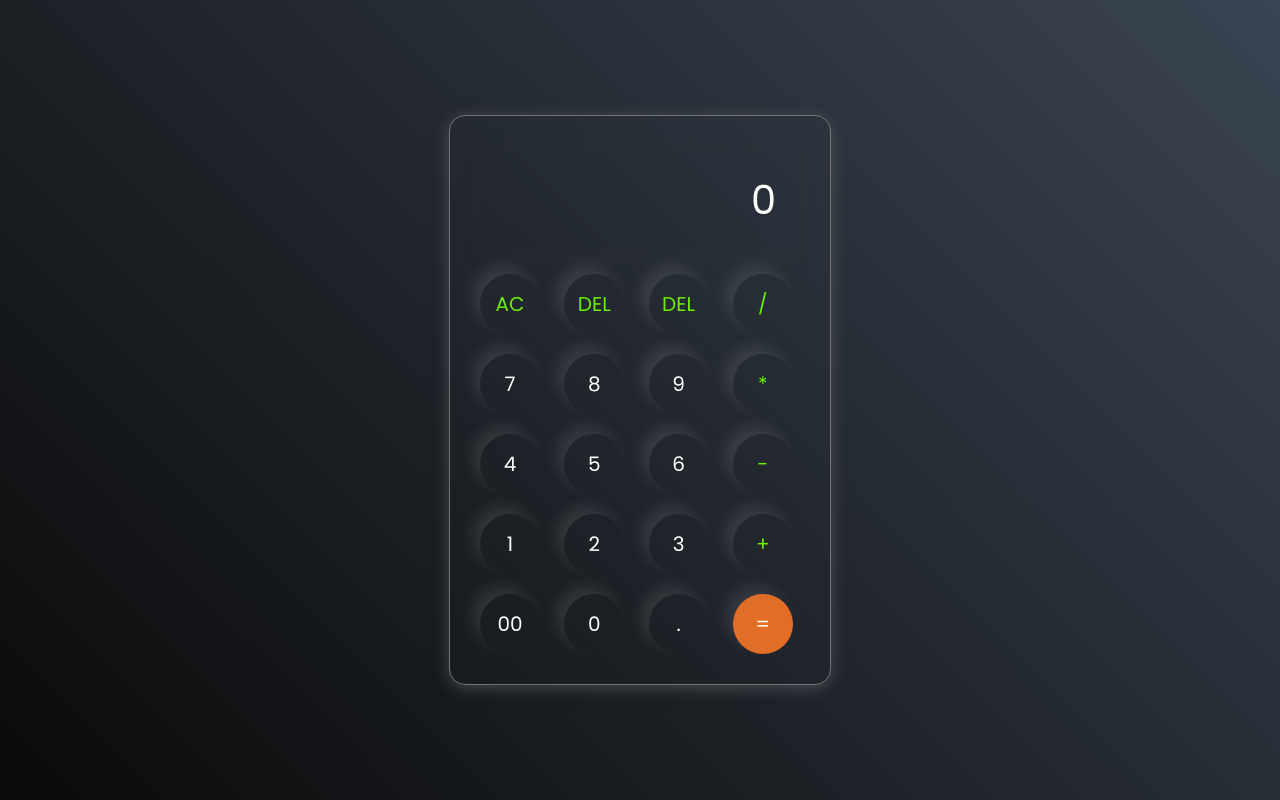
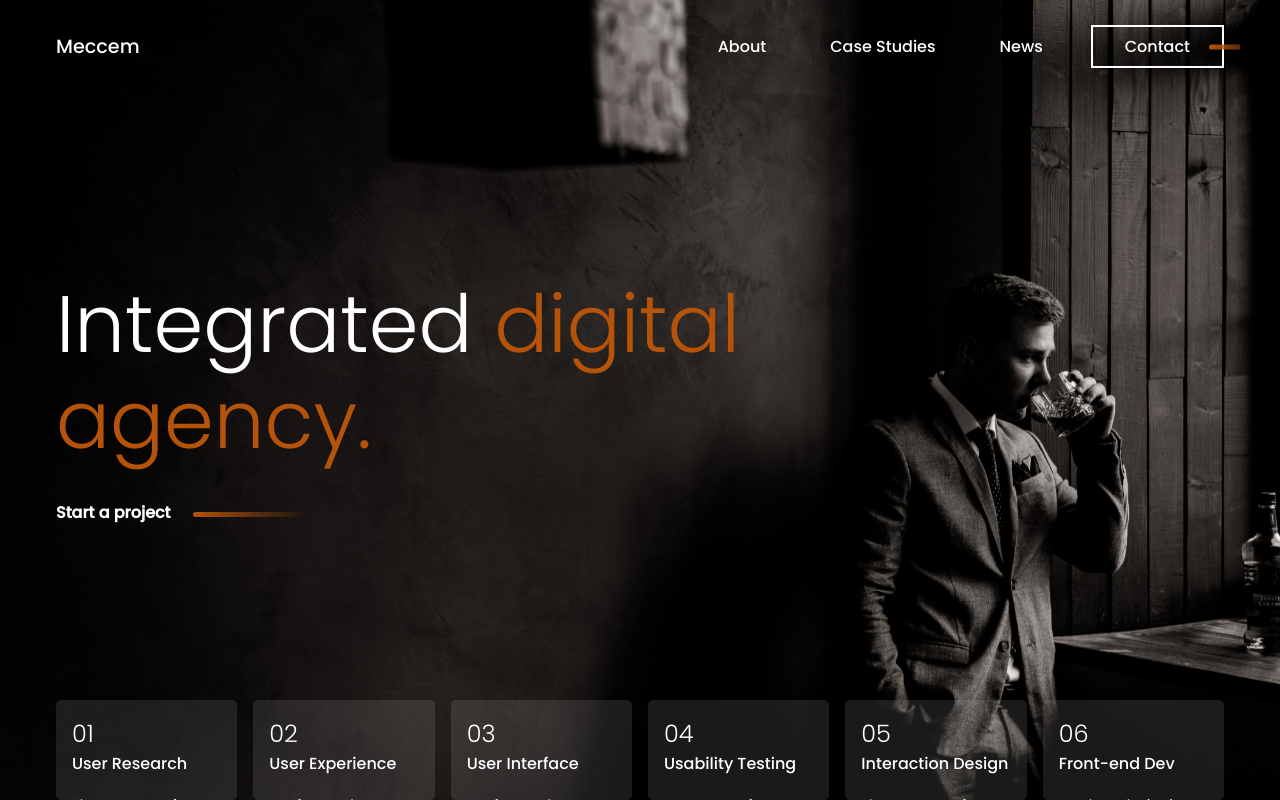
Before and after one commit to sachin-tyagi80/CODSOFT, a plain HTML site: page index.html in a window 1280 px wide. Drawn offline with Linux system fonts and the light colour scheme; files whose address does not match are found by name.

Commit message:
digital Agency

```diff
--- a/index.html
+++ b/index.html
@@ -2,44 +2,80 @@
 <html lang="en">
   <head>
     <meta charset="UTF-8" />
+    <meta http-equiv="X-UA-Compatible" content="IE=edge" />
     <meta name="viewport" content="width=device-width, initial-scale=1.0" />
-    <link rel="stylesheet" href="style.css" />
-    <title>Calculator - By sachin</title>
+    <link rel="stylesheet" href="styles.css" />
+    <title>Web Design Mastery | Digital Agency Portfolio Page</title>
   </head>
   <body>
-    <div class="calculator">
-      <input type="text" placeholder="0" id="inputBox" />
-      <div>
-        <button class="operator">AC</button>
-        <button class="operator">DEL</button>
-        <button class="operator">DEL</button>
-        <button class="operator">/</button>
+    <nav>
+      <div class="nav__logo">Meccem</div>
+      <ul class="nav__links">
+        <li class="link"><a href="#">About</a></li>
+        <li class="link"><a href="#">Case Studies</a></li>
+        <li class="link"><a href="#">News</a></li>
+        <li class="link"><a href="#" class="contact__btn">Contact</a></li>
+      </ul>
+    </nav>
+    <header>
+      <div class="header__container">
+        <div class="header__content">
+          <h1>
+            Integrated <span>digital<br />agency.</span>
+          </h1>
+          <a href="#" class="start__project">Start a project</a>
+        </div>
+        <div class="footer__cards">
+          <div class="card">
+            <h4>01</h4>
+            <h5>User Research</h5>
+            <p>
+              The process of gathering feedback from users to inform the design
+              and development of products.
+            </p>
+          </div>
+          <div class="card">
+            <h4>02</h4>
+            <h5>User Experience</h5>
+            <p>
+              It refers to the overall experience and satisfaction that a person
+              has while interacting with a product.
+            </p>
+          </div>
+          <div class="card">
+            <h4>03</h4>
+            <h5>User Interface</h5>
+            <p>
+              It refers to the design of software products to enable users to
+              interact with them in an intuitive manner.
+            </p>
+          </div>
+          <div class="card">
+            <h4>04</h4>
+            <h5>Usability Testing</h5>
+            <p>
+              A process of evaluating a product or service by testing it with
+              representative users.
+            </p>
+          </div>
+          <div class="card">
+            <h4>05</h4>
+            <h5>Interaction Design</h5>
+            <p>
+              The process of creating digital products that are user-friendly,
+              intuitive, and enjoyable to use.
+            </p>
+          </div>
+          <div class="card">
+            <h4>06</h4>
+            <h5>Front-end Dev</h5>
+            <p>
+              Involves designing the visual and interactive elements of a
+              website that users interact with.
+            </p>
+          </div>
+        </div>
       </div>
-      <div>
-        <button>7</button>
-        <button>8</button>
-        <button>9</button>
-        <button class="operator">*</button>
-      </div>
-      <div>
-        <button>4</button>
-        <button>5</button>
-        <button>6</button>
-        <button class="operator">-</button>
-      </div>
-      <div>
-        <button>1</button>
-        <button>2</button>
-        <button>3</button>
-        <button class="operator">+</button>
-      </div>
-      <div>
-        <button>00</button>
-        <button>0</button>
-        <button>.</button>
-        <button class="equalBtn">=</button>
-      </div>
-    </div>
-    <script src="script.js"></script>
+    </header>
   </body>
 </html>
```
